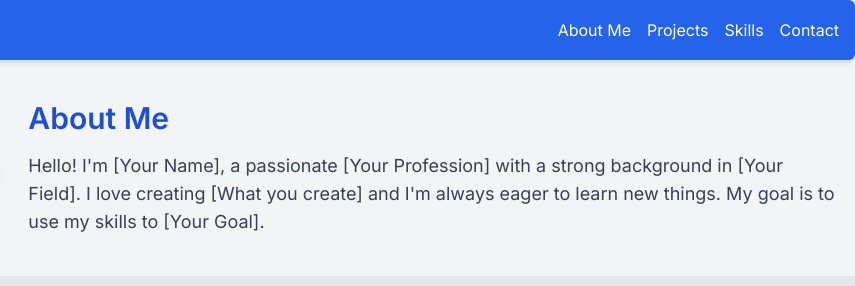
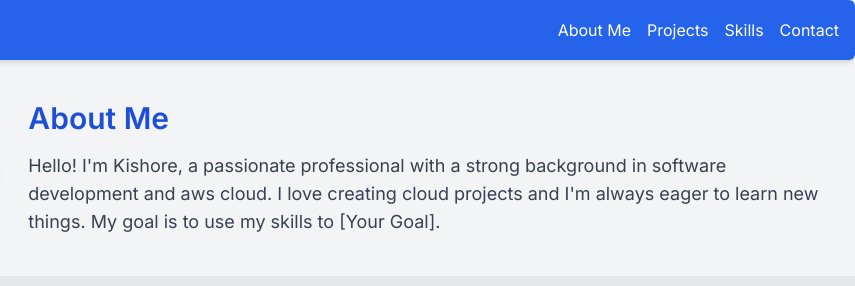
Before and after one commit to kishore-rajkumar/aws.ccp.1.static-website-hosting-with-ci-cd-pipeline, a plain HTML site: page code/index.html in a window 1280 px wide. Shown: the top 286 px of the page, 425-1280 px from the left. Drawn offline with nearby package versions, Linux system fonts and the light colour scheme.

Commit message:
Update index.html
Updated my name and other information in the introduction

```diff
--- a/code/index.html
+++ b/code/index.html
@@ -35,7 +35,7 @@
             <div class="md:w-2/3">
                 <h2 class="text-3xl font-semibold text-blue-700 mb-4">About Me</h2>
                 <p class="text-gray-700 text-lg">
-                    Hello! I'm [Your Name], a passionate [Your Profession] with a strong background in [Your Field]. I love creating [What you create] and I'm always eager to learn new things. My goal is to use my skills to [Your Goal].
+                    Hello! I'm Kishore, a passionate professional with a strong background in software development and aws cloud. I love creating cloud projects and I'm always eager to learn new things. My goal is to use my skills to [Your Goal].
                 </p>
             </div>
         </div>
```
